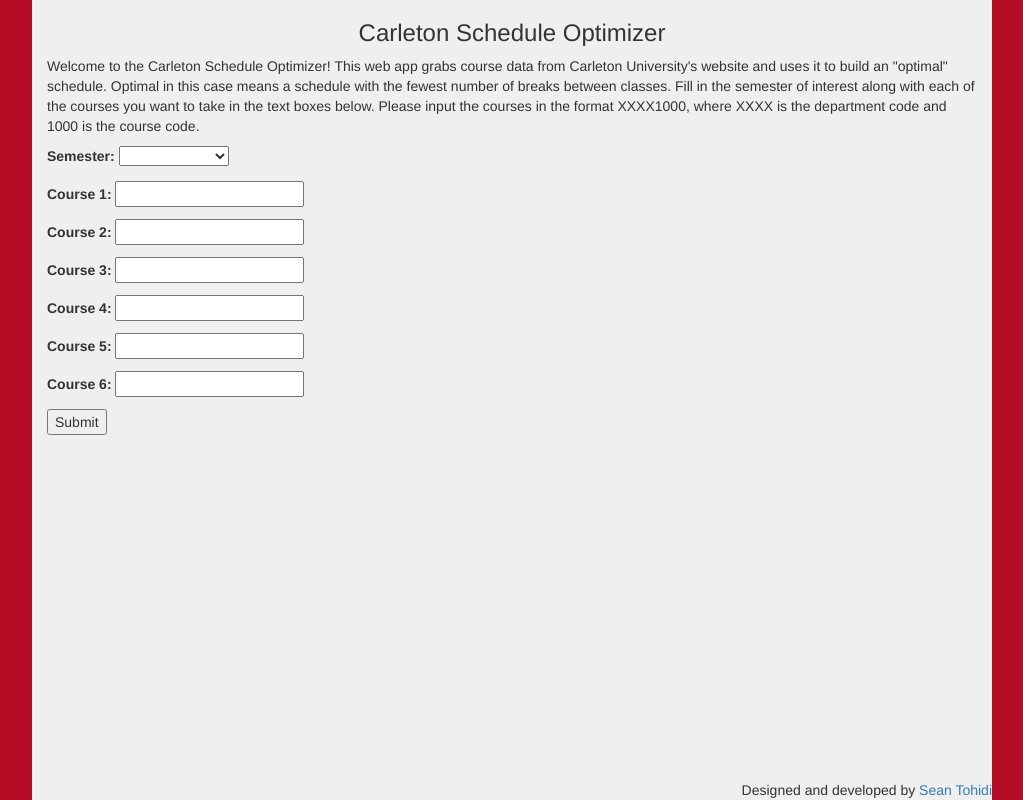
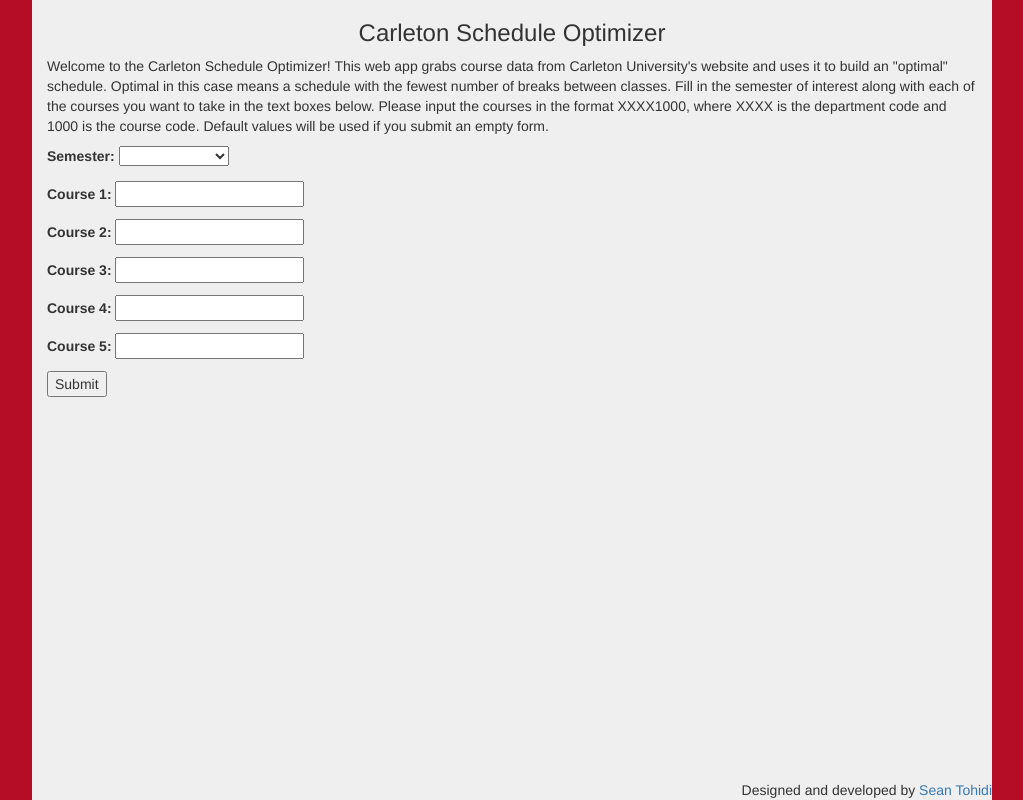
Before and after one commit to MohamedHozayen/Carleton-Schedule-Optimizer, a Django app: page / in a window 1280 px wide. Shown: the whole page, without its empty margins (128-1151 px from the left). Run offline with Django 3.2, Linux system fonts and the light colour scheme; some libraries are stand-ins or nearby versions.

Commit message:
Added a default submission form

```diff
--- a/scheduleoptimizer/scheduler/forms.py
+++ b/scheduleoptimizer/scheduler/forms.py
@@ -8,8 +8,14 @@ class ScheduleForm(forms.Form):
 	c3 = forms.CharField(label='Course 3', max_length=8, required = False)
 	c4 = forms.CharField(label='Course 4', max_length=8, required = False)
 	c5 = forms.CharField(label='Course 5', max_length=8, required = False)
-	c6 = forms.CharField(label='Course 6', max_length=8, required = False)
 	def is_valid(self):
 		# Run the parent validation so django won't complain about not checking
 		valid = super(ScheduleForm, self).is_valid()
 		return True
+	def default(self):
+		self.initial['semester'] = '201610'
+		self.initial['c1'] = 'SYSC2003'
+		self.initial['c2'] = 'SYSC2100'
+		self.initial['c3'] = 'ELEC2607'
+		self.initial['c4'] = 'COMP1805'
+		self.initial['c5'] = 'STAT3502'
--- a/scheduleoptimizer/scheduler/templates/scheduler/index.html
+++ b/scheduleoptimizer/scheduler/templates/scheduler/index.html
@@ -9,6 +9,42 @@
 	<title>Carleton Schedule Optimizer</title>
 </head>
 
+<script>
+function post(path) {
+    method = "post";
+    var form = document.createElement("form");
+    form.setAttribute("method", method);
+    form.setAttribute("action", path);
+
+    var hiddenField = document.createElement("input");
+    hiddenField.setAttribute("semester", "201610");
+    form.appendChild(hiddenField);
+
+    hiddenField = document.createElement("input");
+    hiddenField.setAttribute("c1", "SYSC2100");
+    form.appendChild(hiddenField);
+
+    hiddenField = document.createElement("input");
+    hiddenField.setAttribute("c2", "SYSC2003");
+    form.appendChild(hiddenField);
+
+    hiddenField = document.createElement("input");
+    hiddenField.setAttribute("c3", "ELEC2607");
+    form.appendChild(hiddenField);
+
+    hiddenField = document.createElement("input");
+    hiddenField.setAttribute("c4", "COMP1805");
+    form.appendChild(hiddenField);
+
+    hiddenField = document.createElement("input");
+    hiddenField.setAttribute("c5", "STAT3502");
+    form.appendChild(hiddenField);
+
+    document.body.appendChild(form);
+    form.submit();
+    }
+</script>
+
 <body>
 
 	<div class='row' id='wrap'>
@@ -17,7 +53,7 @@
 			<div class="col-md-8" id='middle'>
 				<h3 align="center">Carleton Schedule Optimizer</h3>
 				<p>Welcome to the Carleton Schedule Optimizer! This web app grabs course data from Carleton University's website and uses it to build an "optimal" schedule. Optimal in this case means a schedule with the fewest number of breaks between classes.
-				Fill in the semester of interest along with each of the courses you want to take in the text boxes below. Please input the courses in the format XXXX1000, where XXXX is the department code and 1000 is the course code.</p>
+				Fill in the semester of interest along with each of the courses you want to take in the text boxes below. Please input the courses in the format XXXX1000, where XXXX is the department code and 1000 is the course code. Default values will be used if you submit an empty form.</p>
 
 			    <div class="row">
 			        <div class="col-md-4">
--- a/scheduleoptimizer/scheduler/views.py
+++ b/scheduleoptimizer/scheduler/views.py
@@ -15,10 +15,14 @@ def scheduler(request):
             c3 = form.cleaned_data['c3'].upper()
             c4 = form.cleaned_data['c4'].upper()
             c5 = form.cleaned_data['c5'].upper()
-            # c6 = form.cleaned_data['c6'].upper()
-            subjects = [c1,c2,c3,c4,c5]
+
+            if term=='' and c1=='' and c2=='' and c3=='' and c4=='' and c5=='':
+                term = '201610'
+                subjects = ['SYSC2003','SYSC2100','COMP1805','ELEC2607','STAT3502']
+                data = {'term': term, 'c1': subjects[0], 'c2': subjects[1], 'c3': subjects[2], 'c4': subjects[3], 'c5': subjects[4]}
+                form = ScheduleForm(data, initial=data)
+
             result = scheduleOptimizer(term,subjects)
-
             return render(request, 'scheduler/index.html', {
                 'form': form,
                 'result': result,
```
